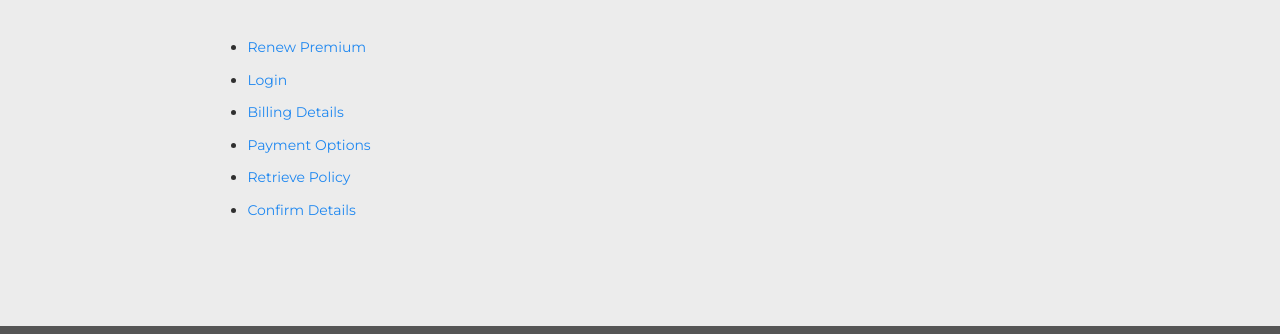
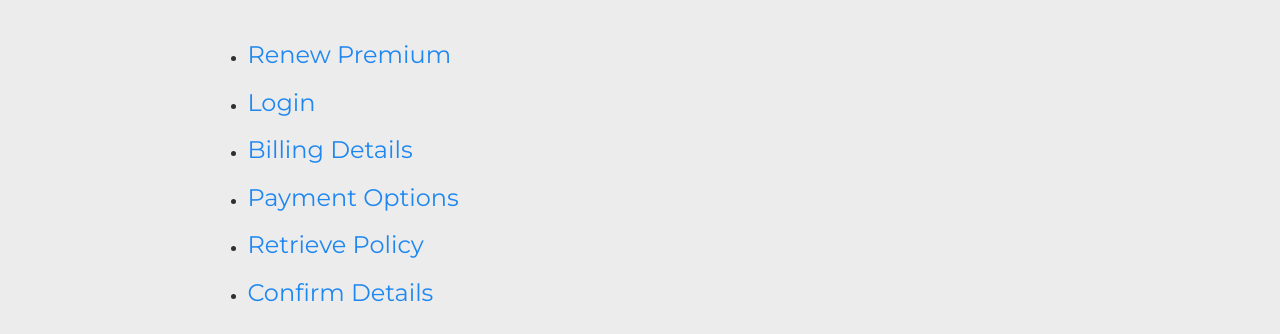
Before and after one commit to iainduffman/document-portal-templates, a Gatsby site: page / in a window 1280 px wide. Shown: the part 466-800 px from the top of the page. Built offline with nearby package versions, Linux system fonts and the light colour scheme; Gatsby itself is replaced by a stand-in of ours.

Commit message:
Changed links

```diff
--- a/src/pages/index.js
+++ b/src/pages/index.js
@@ -16,12 +16,12 @@ const IndexPage = () => (
 
     <h1 className="uk-margin-medium-bottom">Example Templates</h1>
     <ul>
-    <li><Link to="/renewal-premium/">Renew Premium</Link></li>
-    <li><Link to="/login/">Login</Link></li>
-    <li><Link to="/billing-details/">Billing Details</Link></li>
-    <li><Link to="/payment-options/">Payment Options</Link></li>
-    <li><Link to="/retrieve-policy/">Retrieve Policy</Link></li>
-    <li><Link to="/confirm-details/">Confirm Details</Link></li>
+    <li><Link className="uk-text-large" to="/renewal-premium/">Renew Premium</Link></li>
+    <li><Link className="uk-text-large" to="/login/">Login</Link></li>
+    <li><Link className="uk-text-large" to="/billing-details/">Billing Details</Link></li>
+    <li><Link className="uk-text-large" to="/payment-options/">Payment Options</Link></li>
+    <li><Link className="uk-text-large" to="/retrieve-policy/">Retrieve Policy</Link></li>
+    <li><Link className="uk-text-large" to="/confirm-details/">Confirm Details</Link></li>
     </ul>
 
     </div>
```
